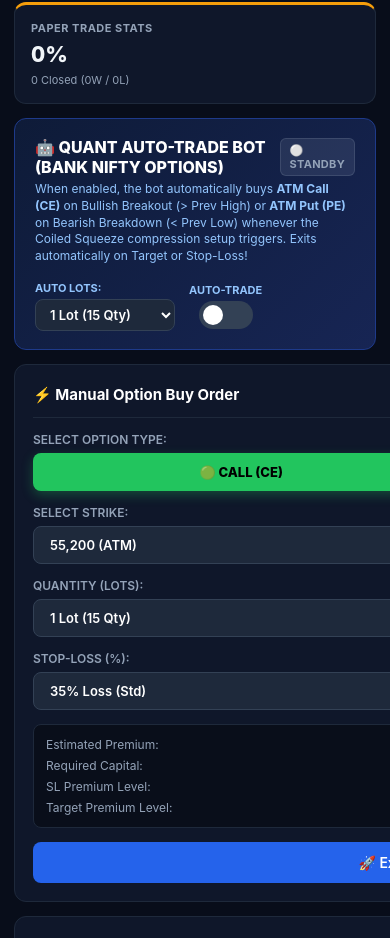
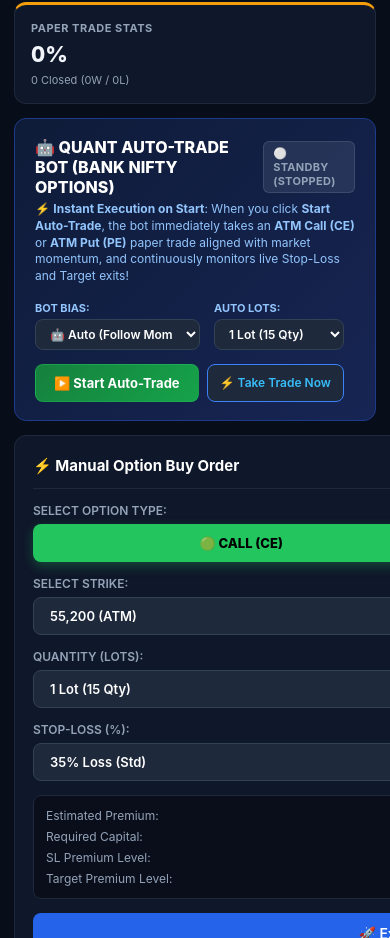
Before and after one commit to x-mancode/stockwatch-live, a website: page banknifty.html in a window 390 px wide. Shown: the part 914-1852 px from the top of the page. Drawn offline with Linux system fonts and the light colour scheme; no server answers.

Commit message:
Take automated trade immediately upon clicking Start with strategy bias options

```diff
--- a/banknifty.html
+++ b/banknifty.html
@@ -202,6 +202,26 @@
       color: #cbd5e1;
     }
     .btn-secondary:hover { background: #334155; color: #fff; }
+    .btn-success {
+      background: linear-gradient(135deg, #15803d 0%, #16a34a 100%);
+      color: #fff;
+      border: 1px solid rgba(34, 197, 94, 0.4);
+      font-weight: 700;
+    }
+    .btn-success:hover {
+      background: linear-gradient(135deg, #16a34a 0%, #22c55e 100%);
+      box-shadow: 0 4px 12px rgba(34, 197, 94, 0.35);
+    }
+    .btn-stop {
+      background: linear-gradient(135deg, #991b1b 0%, #dc2626 100%);
+      color: #fff;
+      border: 1px solid rgba(239, 68, 68, 0.4);
+      font-weight: 700;
+    }
+    .btn-stop:hover {
+      background: linear-gradient(135deg, #b91c1c 0%, #ef4444 100%);
+      box-shadow: 0 4px 12px rgba(239, 68, 68, 0.35);
+    }
     .btn-danger {
       background: rgba(239, 68, 68, 0.2);
       border: 1px solid rgba(239, 68, 68, 0.4);
@@ -706,29 +726,44 @@
         <div class="autotrade-info">
           <div class="autotrade-title">
             <span>🤖 QUANT AUTO-TRADE BOT (BANK NIFTY OPTIONS)</span>
-            <span class="badge" id="autoStatusBadge" style="background: rgba(148,163,184,0.15); color: #94a3b8;">STANDBY</span>
+            <span class="badge" id="autoStatusBadge" style="background: rgba(148,163,184,0.15); color: #94a3b8;">⚪ STANDBY (STOPPED)</span>
           </div>
           <div class="autotrade-desc">
-            When enabled, the bot automatically buys <b>ATM Call (CE)</b> on Bullish Breakout (&gt; Prev High) or <b>ATM Put (PE)</b> on Bearish Breakdown (&lt; Prev Low) whenever the Coiled Squeeze compression setup triggers. Exits automatically on Target or Stop-Loss!
+            ⚡ <b>Instant Execution on Start</b>: When you click <b>Start Auto-Trade</b>, the bot immediately takes an <b>ATM Call (CE)</b> or <b>ATM Put (PE)</b> paper trade aligned with market momentum, and continuously monitors live Stop-Loss and Target exits!
           </div>
         </div>
 
         <div class="autotrade-controls">
           <div style="display: flex; flex-direction: column; gap: 4px;">
+            <label style="font-size: 11px; color: #93c5fd; font-weight: 700;">BOT BIAS:</label>
+            <select id="autoBiasSelect" class="form-select" style="padding: 6px 10px; width: 165px; font-size: 12px;">
+              <option value="AUTO" selected>🤖 Auto (Follow Momentum)</option>
+              <option value="CE">🟢 CALL (CE) Only</option>
+              <option value="PE">🔴 PUT (PE) Only</option>
+            </select>
+          </div>
+
+          <div style="display: flex; flex-direction: column; gap: 4px;">
             <label style="font-size: 11px; color: #93c5fd; font-weight: 700;">AUTO LOTS:</label>
-            <select id="autoLotSelect" class="form-select" style="padding: 6px 10px; width: 140px;">
+            <select id="autoLotSelect" class="form-select" style="padding: 6px 10px; width: 130px; font-size: 12px;">
               <option value="1">1 Lot (15 Qty)</option>
               <option value="2">2 Lots (30 Qty)</option>
               <option value="3">3 Lots (45 Qty)</option>
+              <option value="5">5 Lots (75 Qty)</option>
             </select>
           </div>
 
-          <div style="display: flex; flex-direction: column; align-items: center; gap: 4px;">
-            <span style="font-size: 11px; color: #93c5fd; font-weight: 700;">AUTO-TRADE</span>
-            <label class="toggle-switch">
+          <div style="display: flex; align-items: center; gap: 8px;">
+            <button id="btnStartAutoTrade" class="btn btn-success" style="font-size: 13px; padding: 9px 18px; min-height: 38px;" onclick="toggleAutoTrading(!paperState.autoTradingEnabled)">
+              ▶️ Start Auto-Trade
+            </button>
+            <button id="btnTakeTradeNow" class="btn btn-secondary" style="font-size: 12px; padding: 9px 12px; min-height: 38px; border-color: #3b82f6; color: #38bdf8;" onclick="executeAutoTrade('Manual Instant Trigger ⚡')" title="Take an automated trade right now">
+              ⚡ Take Trade Now
+            </button>
+          </div>
+
+          <div style="display: none;">
             <input type="checkbox" id="autoTradeToggle" onchange="toggleAutoTrading(this.checked)">
-              <span class="toggle-slider"></span>
-            </label>
           </div>
         </div>
       </div>
@@ -1306,58 +1341,125 @@
       renderPositions();
     }
 
-    // Auto Trading Toggle
-    function toggleAutoTrading(enabled) {
+    // Auto Trading Controller & Execution Engine
+    function updateAutoStatusBadge() {
+      const badge = document.getElementById('autoStatusBadge');
+      const btn = document.getElementById('btnStartAutoTrade');
+      const toggle = document.getElementById('autoTradeToggle');
+      const openCount = paperState.positions.filter(p => p.mode === 'AUTO').length;
+
+      if (toggle) toggle.checked = paperState.autoTradingEnabled;
+
+      if (paperState.autoTradingEnabled) {
+        if (openCount > 0) {
+          if (badge) {
+            badge.className = 'badge badge-buy';
+            badge.innerText = `🟢 RUNNING (${openCount} POSITION ACTIVE)`;
+          }
+        } else {
+          if (badge) {
+            badge.className = 'badge badge-buy';
+            badge.innerText = '🟢 ACTIVE SCANNING';
+          }
+        }
+        if (btn) {
+          btn.className = 'btn btn-stop';
+          btn.innerHTML = '⏹️ Stop Auto-Trade';
+        }
+      } else {
+        if (badge) {
+          badge.className = 'badge badge-hold';
+          badge.innerText = '⚪ STANDBY (STOPPED)';
+        }
+        if (btn) {
+          btn.className = 'btn btn-success';
+          btn.innerHTML = '▶️ Start Auto-Trade';
+        }
+      }
+    }
+
+    async function toggleAutoTrading(enabled) {
       paperState.autoTradingEnabled = enabled;
-      paperState.autoLots = parseInt(document.getElementById('autoLotSelect').value, 10) || 1;
+      paperState.autoLots = parseInt(document.getElementById('autoLotSelect')?.value, 10) || 1;
       savePaperState();
       updateAutoStatusBadge();
+
       if (enabled) {
-        showToast('Auto-Trade Bot Active: Scanning for Breakouts!', '🤖');
+        showToast('🤖 Auto-Trade Bot Started!', '🚀');
+        // If no open positions, IMMEDIATELY execute an automated trade!
+        if (paperState.positions.length === 0) {
+          await executeAutoTrade('Auto-Bot Start Trigger ⚡');
         } else {
-        showToast('Auto-Trade Bot Disabled', '⏸️');
-      }
-    }
-
-    function updateAutoStatusBadge() {
-      const badge = document.getElementById('autoStatusBadge');
-      if (paperState.autoTradingEnabled) {
-        badge.className = 'badge badge-buy';
-        badge.innerText = '🟢 ACTIVE SCANNING';
+          showToast(`🤖 Auto-Bot Active: Managing ${paperState.positions.length} open position(s) with live exits!`, '⚡');
+        }
       } else {
-        badge.className = 'badge badge-hold';
-        badge.innerText = '⚪ STANDBY';
-      }
-    }
-
-    // Check Auto-Trading Breakout Triggers
-    function checkAutoTradeTriggers(data) {
-      if (!paperState.autoTradingEnabled || !data || !data.setup) return;
-
-      const sigType = data.setup.signalType;
-      const spot = data.live.price;
-      const atr = data.live.curATR;
-      const strike = data.setup.atmStrike;
-      const lots = paperState.autoLots || 1;
+        showToast('Auto-Trade Bot Stopped (Standby)', '⏸️');
+      }
+    }
+
+    // Execute Automated Trade Immediately
+    async function executeAutoTrade(reason = 'Auto-Bot Start Trigger ⚡') {
+      if (!liveBnfData || !liveBnfData.live) {
+        try {
+          await fetchBankNiftyData();
+        } catch (e) {}
+      }
+
+      if (!liveBnfData || !liveBnfData.live) {
+        showToast('Market data unavailable for Auto-Trade. Please retry.', '⚠️');
+        return;
+      }
+
+      const spot = liveBnfData.live.price;
+      const atr = liveBnfData.live.curATR;
+      const strike = liveBnfData.setup ? liveBnfData.setup.atmStrike : Math.round(spot / 100) * 100;
+      const lots = paperState.autoLots || parseInt(document.getElementById('autoLotSelect')?.value, 10) || 1;
       const qty = lots * 15;
 
-      // Avoid executing duplicate trade for same signal wave
-      if (paperState.lastAutoSignalProcessed === sigType) return;
-
+      // Determine option type (CE or PE)
+      let optType = 'CE';
+      const biasSelect = document.getElementById('autoBiasSelect')?.value || 'AUTO';
+      if (biasSelect === 'CE') {
+        optType = 'CE';
+      } else if (biasSelect === 'PE') {
+        optType = 'PE';
+      } else {
+        // AUTO Mode: Check strategy signal first, else check intraday momentum
+        const sigType = liveBnfData.setup?.signalType;
         if (sigType === 'BUY') {
-        const hasOpenLong = paperState.positions.some(p => p.type === 'CE');
-        if (!hasOpenLong) {
-          const entryPrem = estimateOptionPremium(spot, strike, 'CE', atr);
+          optType = 'CE';
+        } else if (sigType === 'SELL') {
+          optType = 'PE';
+        } else {
+          // Trend Momentum Bias: positive change or price >= open means Call (CE), else Put (PE)
+          optType = liveBnfData.live.changePts >= 0 ? 'CE' : 'PE';
+        }
+      }
+
+      // Check if same type position is already open to avoid over-concentration
+      const hasSameType = paperState.positions.some(p => p.type === optType);
+      if (hasSameType) {
+        showToast(`🤖 Auto-Bot: Position in ${optType} is already active! Managing live trade.`, 'ℹ️');
+        return;
+      }
+
+      const entryPrem = estimateOptionPremium(spot, strike, optType, atr);
       const marginReq = entryPrem * qty;
-          if (paperState.balance >= marginReq) {
+
+      if (paperState.balance < marginReq) {
+        showToast(`⚠️ Insufficient balance for Auto-Trade (Needs ₹${marginReq.toLocaleString('en-IN')})`, '⚠️');
+        return;
+      }
+
+      // Volatility-calibrated SL & Target (35% SL, 65% Target)
       const slPrice = Math.round(entryPrem * 0.65 * 10) / 10;
       const tpPrice = Math.round(entryPrem * 1.65 * 10) / 10;
 
       const pos = {
         id: 'AUTO_' + Date.now(),
-              symbol: `BANKNIFTY ${strike} CE`,
+        symbol: `BANKNIFTY ${strike} ${optType}`,
         strike,
-              type: 'CE',
+        type: optType,
         qty,
         lots,
         entryPrice: entryPrem,
@@ -1365,57 +1467,36 @@
         slPrice,
         tpPrice,
         mode: 'AUTO',
+        reason,
+        date: new Date().toLocaleDateString('en-IN', { timeZone: 'Asia/Kolkata' }),
         timestamp: new Date().toLocaleTimeString('en-IN', { timeZone: 'Asia/Kolkata' })
       };
 
       paperState.balance -= marginReq;
       paperState.invested += marginReq;
       paperState.positions.push(pos);
-            paperState.lastAutoSignalProcessed = 'BUY';
+      paperState.lastAutoSignalProcessed = optType;
       savePaperState();
 
       playAudioTone('buy');
-            showToast(`🤖 Auto-Bot Bought ${pos.symbol} @ ₹${entryPrem.toFixed(2)}`, '⚡');
+      showToast(`🤖 Auto-Trade Taken: Bought ${pos.symbol} @ ₹${entryPrem.toFixed(2)} (${qty} Qty)!`, '⚡');
       renderPortfolioHUD();
       renderPositions();
-          }
-        }
-      } else if (sigType === 'SELL') {
-        const hasOpenShort = paperState.positions.some(p => p.type === 'PE');
-        if (!hasOpenShort) {
-          const entryPrem = estimateOptionPremium(spot, strike, 'PE', atr);
-          const marginReq = entryPrem * qty;
-          if (paperState.balance >= marginReq) {
-            const slPrice = Math.round(entryPrem * 0.65 * 10) / 10;
-            const tpPrice = Math.round(entryPrem * 1.65 * 10) / 10;
-
-            const pos = {
-              id: 'AUTO_' + Date.now(),
-              symbol: `BANKNIFTY ${strike} PE`,
-              strike,
-              type: 'PE',
-              qty,
-              lots,
-              entryPrice: entryPrem,
-              currentPrice: entryPrem,
-              slPrice,
-              tpPrice,
-              mode: 'AUTO',
-              timestamp: new Date().toLocaleTimeString('en-IN', { timeZone: 'Asia/Kolkata' })
-            };
-
-            paperState.balance -= marginReq;
-            paperState.invested += marginReq;
-            paperState.positions.push(pos);
-            paperState.lastAutoSignalProcessed = 'SELL';
-            savePaperState();
-
-            playAudioTone('buy');
-            showToast(`🤖 Auto-Bot Bought ${pos.symbol} @ ₹${entryPrem.toFixed(2)}`, '⚡');
-            renderPortfolioHUD();
-            renderPositions();
-          }
-        }
+      updateAutoStatusBadge();
+    }
+
+    // Check Auto-Trading Breakout Triggers on every live data tick
+    function checkAutoTradeTriggers(data) {
+      if (!paperState.autoTradingEnabled || !data || !data.setup) return;
+
+      // If a position is already open, the tick engine is actively managing it
+      if (paperState.positions.length > 0) return;
+
+      const sigType = data.setup.signalType;
+      if (sigType === 'BUY' && paperState.lastAutoSignalProcessed !== 'BUY') {
+        executeAutoTrade('Breakout BUY Signal 🟢');
+      } else if (sigType === 'SELL' && paperState.lastAutoSignalProcessed !== 'SELL') {
+        executeAutoTrade('Breakdown SELL Signal 🔴');
       }
     }
 
@@ -1457,6 +1538,7 @@
       renderPortfolioHUD();
       renderPositions();
       renderClosedTrades();
+      updateAutoStatusBadge();
     }
 
     function squareOffAll() {
```
Lines whose indentation alone changed are shown as unchanged.
